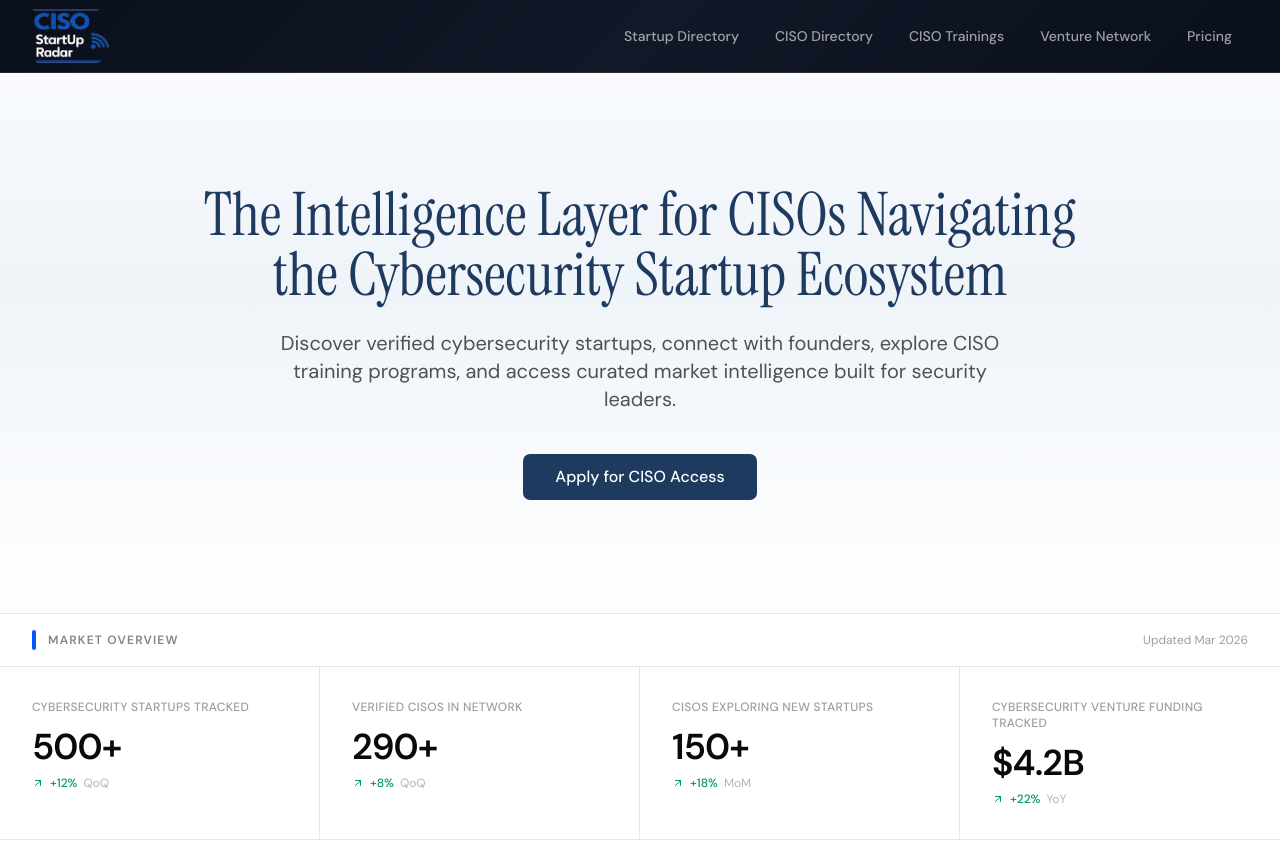
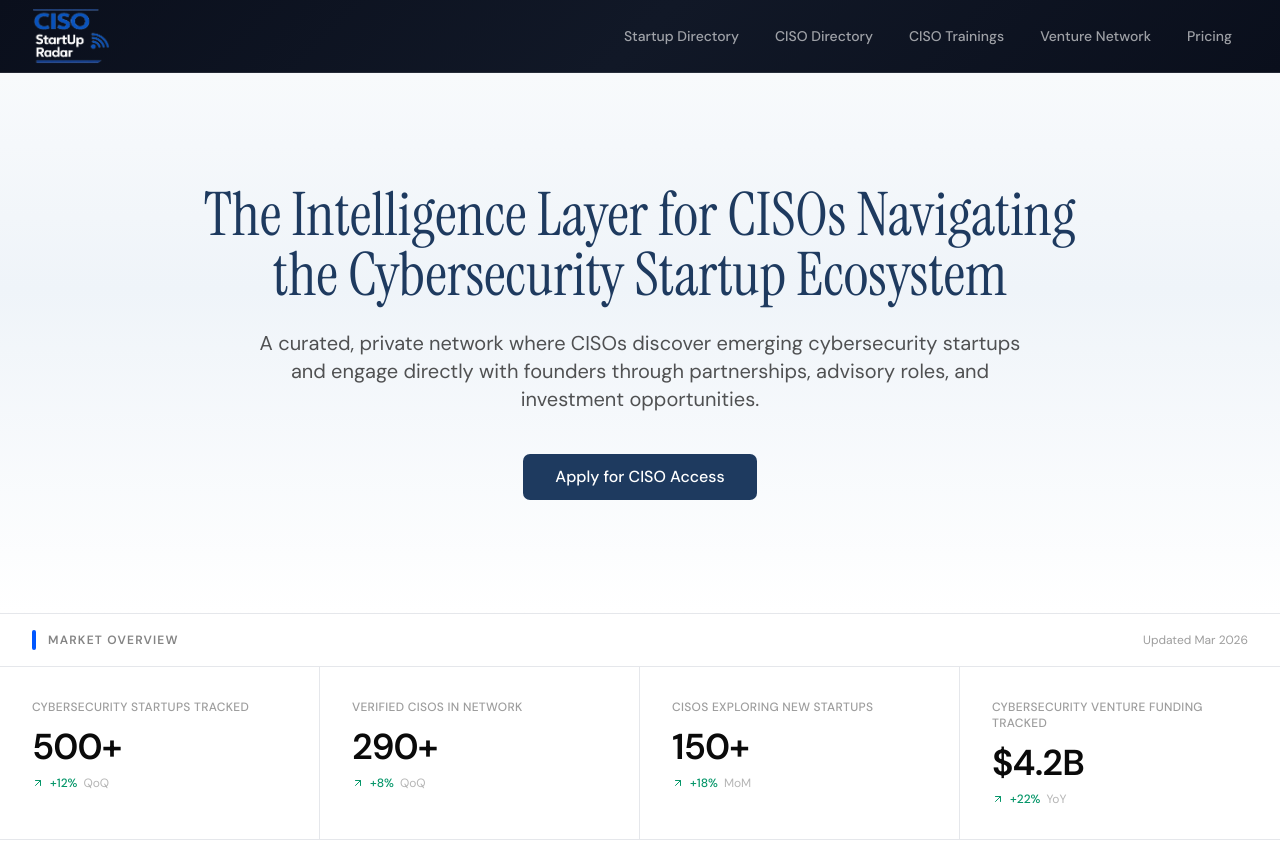
Before and after one commit to Sydmhz/ciso-startup-radar, a Next.js app: page / in a window 1280 px wide. Shown: the top 841 px of the page. Built offline with nearby package versions, Linux system fonts and the light colour scheme.

Commit message:
Update hero tagline

```diff
--- a/src/app/(public)/page.tsx
+++ b/src/app/(public)/page.tsx
@@ -81,7 +81,7 @@ export default function HomePage() {
             Startup Ecosystem
           </h1>
           <p className="mt-6 text-lg md:text-xl text-[#0A0A0A]/70 max-w-3xl mx-auto">
-            Discover verified cybersecurity startups, connect with founders, explore CISO training programs, and access curated market intelligence built for security leaders.
+            A curated, private network where CISOs discover emerging cybersecurity startups and engage directly with founders through partnerships, advisory roles, and investment opportunities.
           </p>
           <div className="mt-10 flex items-center justify-center">
             <Button
```
